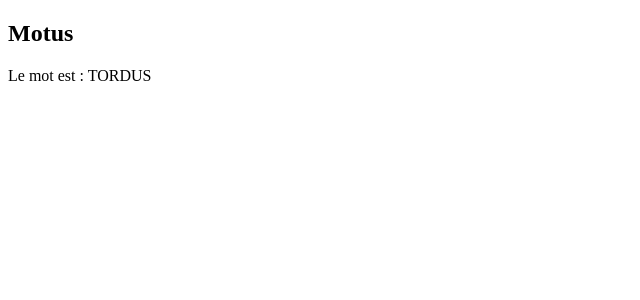
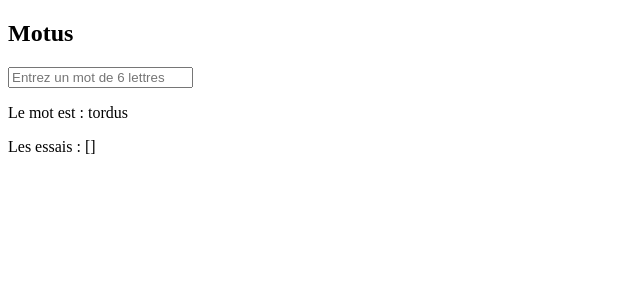
Before and after one commit to SimonGioffredi/free-motus, a Vue app: page / in a window 1280 px wide. Shown: the top 300 px of the page, without its empty margins (0-640 px from the left). Built offline with nearby package versions, Linux system fonts and the light colour scheme.

Commit message:
:sparkles: Start motus basic feature

```diff
--- a/src/components/organisms/ContainerMotus.vue
+++ b/src/components/organisms/ContainerMotus.vue
@@ -2,14 +2,47 @@
 import TheTitle from '@/components/atoms/TheTitle.vue'
 import TheSection from '@/components/atoms/TheSection.vue'
 import useWord from '@/composables/use-word'
+import { computed, ref } from 'vue'
 
 const word = useWord()
+const guess = ref('')
+const attempts = ref([])
+const message = ref('')
+
+const placeholder = computed(() => {
+  return `Entrez un mot de ${word.value.length} lettres`
+})
+
+const onSubmit = () => {
+  if (guess.value.length !== word.value.length) return
+
+  const guessLowerCase = guess.value.toLowerCase()
+  attempts.value.push({ id: attempts.value.length, word: guessLowerCase })
+
+  if (guessLowerCase === word.value) {
+    message.value = "Félicitations ! Vous avez trouvé le mot !";
+    return;
+  }
+
+  if (attempts.value.length >= 6) {
+    message.value = `Désolé, vous avez utilisé toutes vos tentatives. Le mot était : ${word.value}`;
+  }
+
+  guess.value = '';
+}
 </script>
 
 <template>
   <TheSection class="container-motus">
     <TheTitle title="Motus" />
+    <input
+      v-model="guess"
+      :maxlength="word.length"
+      @keyup.enter="onSubmit"
+      :placeholder="placeholder"
+    >
     <p>Le mot est : {{ word }}</p>
+    <p>Les essais : {{ attempts }}</p>
   </TheSection>
 </template>
 
--- a/src/composables/use-word.js
+++ b/src/composables/use-word.js
@@ -10,6 +10,6 @@ export default function useWord() {
     // On récupère un index aléatoire dans le tableau de mots
     const index  = Math.floor(Math.random() * words.length)
     // On retourne le mot aléatoire
-    return words[index]
+    return words[index].toLowerCase()
   })
 }
```
